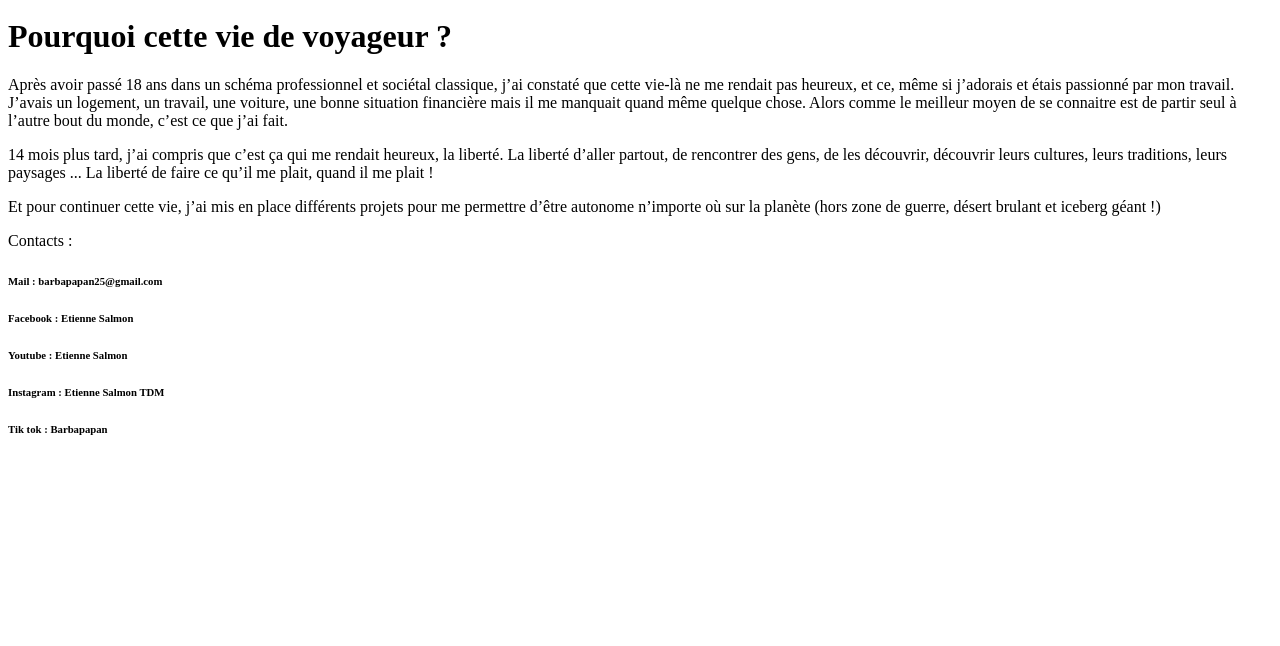
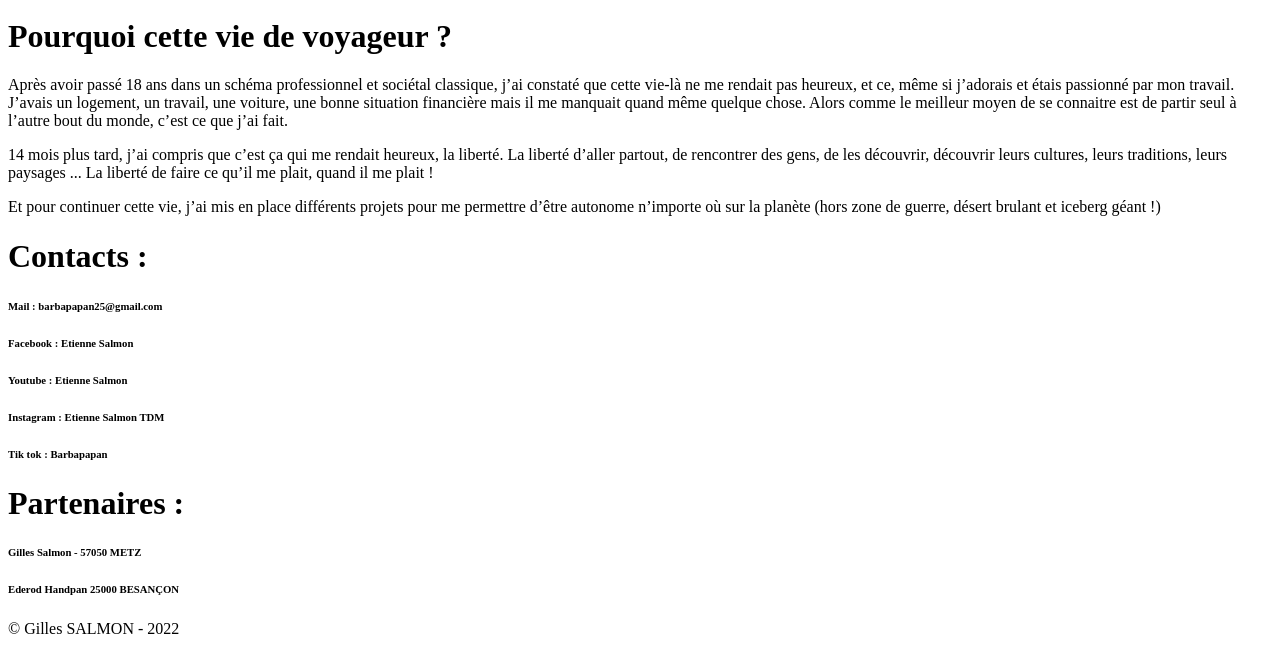
Before and after one commit to Gilles57/FAO, a Symfony app: template templates/home/index.html.twig in a window 1280 px wide. Shown: the part 1128-1774 px from the top of the page. Before the commit the page ends 1563 px from the top, so only its background shows below. Run offline with Twig, Linux system fonts and the light colour scheme; the template is opened without the code that fills it, so the values that code supplies are empty; some libraries are stand-ins or nearby versions.

Commit message:
Ajout des partenaires et du © dans le footer

```diff
--- a/templates/home/_footer.html.twig
+++ b/templates/home/_footer.html.twig
@@ -1,9 +1,24 @@
-<div class="div container bg-primary    ">
-    <div class="h5 text-secondary">Contacts :
-        <h6>Mail : barbapapan25@gmail.com</h6>
-        <h6>Facebook : Etienne Salmon</h6>
-        <h6>Youtube : Etienne Salmon</h6>
-        <h6>Instagram : Etienne Salmon TDM</h6>
-        <h6>Tik tok : Barbapapan</h6>
+<div class="container bg-primary">
+    <div class="row">
+        <div class="col-md-6">
+            <div class="h5 mb-2 text-secondary">
+                <h1>Contacts :</h1>
+                <h6>Mail : barbapapan25@gmail.com</h6>
+                <h6>Facebook : Etienne Salmon</h6>
+                <h6>Youtube : Etienne Salmon</h6>
+                <h6>Instagram : Etienne Salmon TDM</h6>
+                <h6>Tik tok : Barbapapan</h6>
+            </div>
+        </div>
+
+        <div class="col-md-6">
+            <div class="h5  mb-2 text-secondary">
+                <h1>Partenaires :</h1>
+                <h6>Gilles Salmon - 57050 METZ</h6>
+                <h6>Ederod Handpan 25000 BESANÇON</h6>
+            </div>
+        </div>
     </div>
+    <div class="row">
+        <div class="col-md-12 text-center text-secondary">© Gilles SALMON - 2022</div>
 </div>
```
